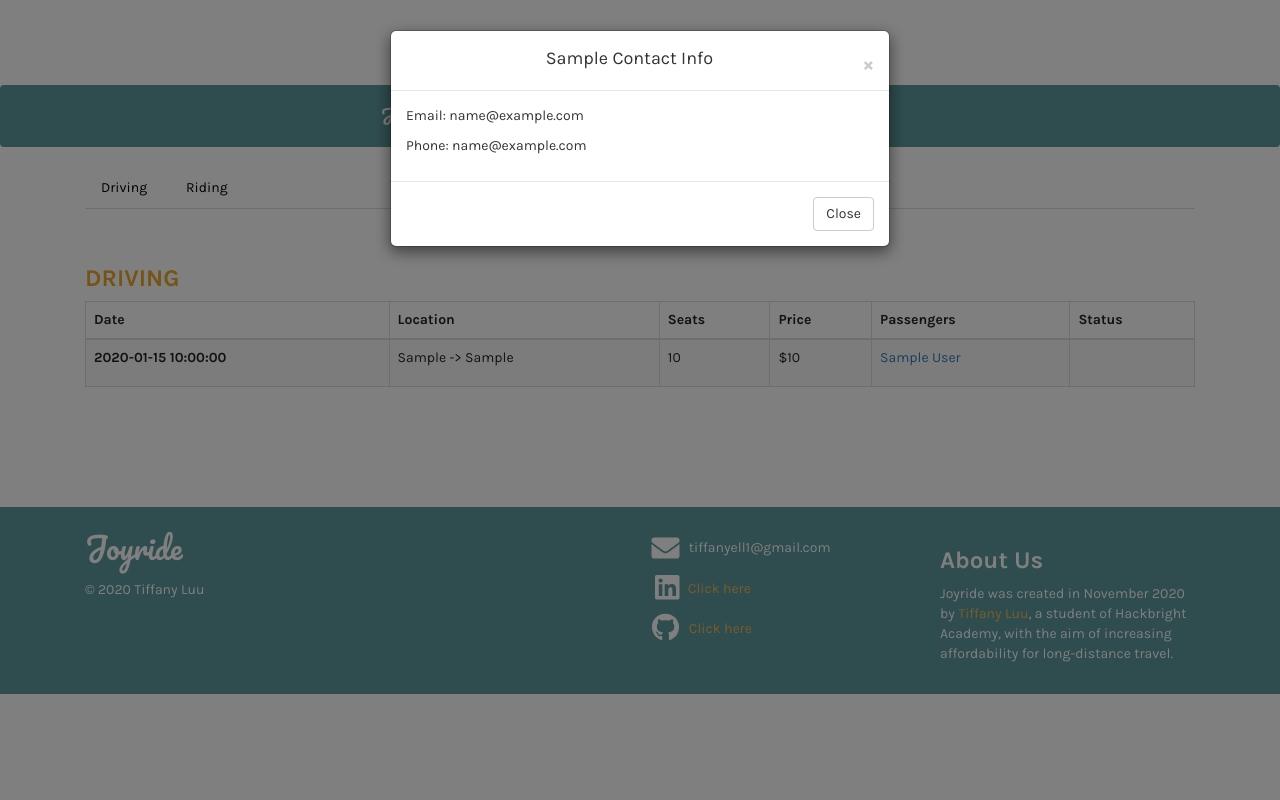
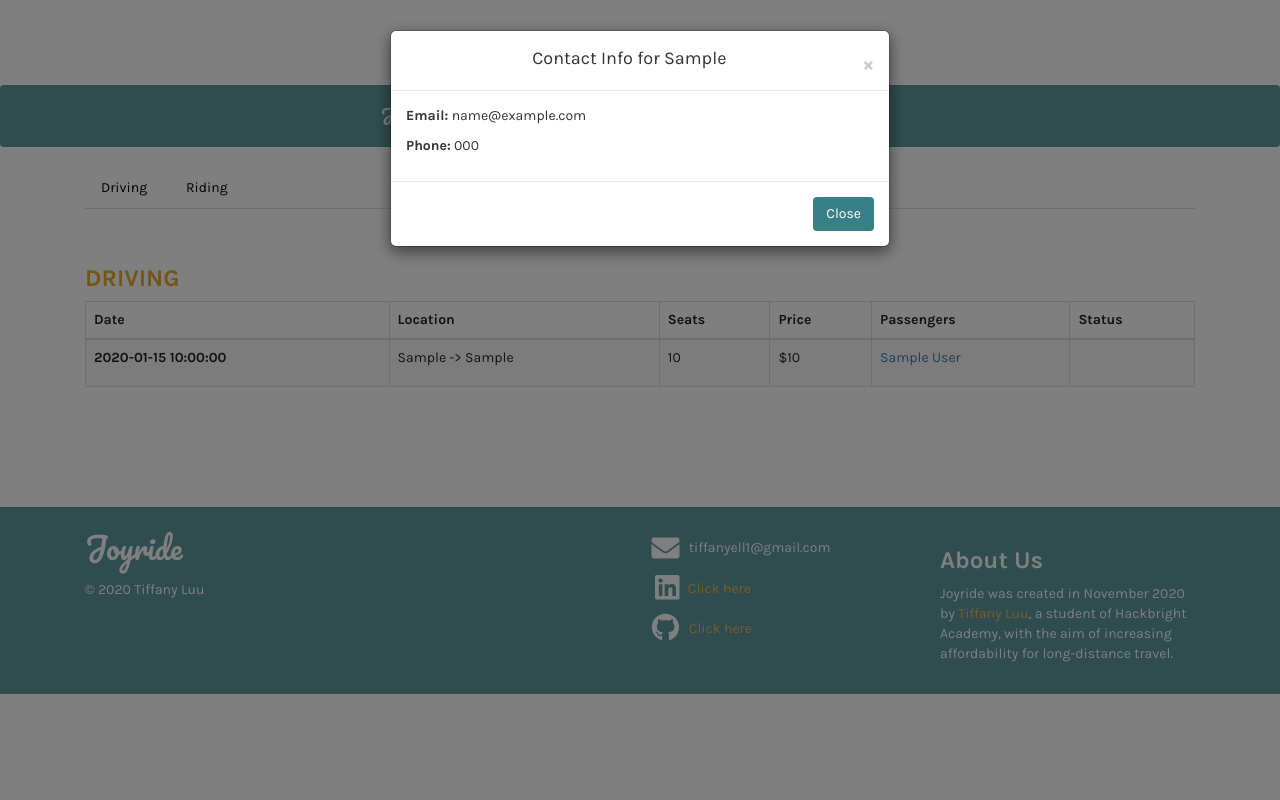
Before and after one commit to telle1/Joyride, a Flask app: template templates/current_trips.html in a window 1280 px wide, after a click that opens the changed part. Run offline with Flask 2, Linux system fonts and the light colour scheme; tables that the repository leaves empty hold one stand-in row (values such as "Sample post"); the template is opened without the code that fills it: values that come from a table or form of the project are taken from there, most other values are stand-ins (such as "Sample title", 1, 10 or a date in 2020); some libraries are stand-ins or nearby versions; some web fonts are replaced.

Commit message:
Added modal link before approval

```diff
--- a/templates/current_trips.html
+++ b/templates/current_trips.html
@@ -54,7 +54,9 @@
                 {% for req in rides.request %}
                   {% if req.status == 'Pending' %}
                 <form action="/confirm-rides.json" id="confirm-rides-{{req.request_id}}" method="post">
-                <span>Rider id {{req.rider_id}} ride id {{req.ride_id}}</span>
+              <!--  <span>Rider id {{req.rider_id}} ride id {{req.ride_id}}</span> -->
+                <span><a data-toggle="modal" href="#user-info-{{req.user.user_id}}">{{req.user.first_name}} {{req.user.last_name}}</a></span>
+
                 <input type="hidden" value = {{req.rider_id}} id = 'rider_id' name = 'rider_id'>
                 <input type="hidden" value = {{req.request_id}} id = 'request_id' name = 'request_id'>
                 <input type="radio" id="approved" name="request_status-{{req.request_id}}" value="Approved">
@@ -94,7 +96,8 @@
         <th scope="row">{{req.ride.date}}</th>
         <td>{{req.ride.start_loc}}</td>
         <td>{{req.ride.end_loc}}</td>
-        <td>{{req.ride.driver_id}}</td>
+      <!--  <td>{{req.ride.user.first_name}} {{req.ride.user.last_name}}</td> -->
+        <td><p><a data-toggle="modal" href="#driver-info-{{req.ride.driver_id}}">{{req.ride.user.first_name}} {{req.ride.user.last_name}}</a></p></td>
         <td>${{req.ride.price}}</td>
         <td>{{req.status}}</td>
       </tr>
@@ -107,21 +110,21 @@
 
 {% for rides in user_drives|sort(attribute='date') %}
 {% for req in rides.request %}
-<!--User Modals-->
+<!--Passenger Info Modal-->
 <div class="modal" id="user-info-{{req.user.user_id}}" role="dialog">
   <div class="modal-dialog">
     <!-- Modal content-->
     <div class="modal-content">
       <div class="modal-header">
-        <h4 class="modal-title w-100 text-center">{{req.user.first_name}} Contact Info</h4>
+        <h4 class="modal-title w-100 text-center"> Contact Info for {{req.user.first_name}}</h4>
         <button type="button" class="close" data-dismiss="modal">&times;</button>
       </div>
       <div class="modal-body">
-        <p>Email: {{req.user.email}}</p>
-        <p>Phone: {{req.user.email}}</p>
+        <p><span class='font-weight-bold'>Email:</span> {{req.user.email}}</p>
+        <p><span class='font-weight-bold'>Phone:</span> {{req.user.phone_num}}</p>
       </div>
       <div class="modal-footer">
-        <button type="button" class="btn btn-default" data-dismiss="modal">Close</button>
+        <button type="button" class="btn btn-theme" data-dismiss="modal">Close</button>
       </div>
     </div>
   </div>
@@ -129,6 +132,27 @@
 {% endfor %}
 {% endfor %}
 
+{% for req in current_user_rides %}
+<!--Driver Info Modal (Riding Page)-->
+<div class="modal" id="driver-info-{{req.ride.driver_id}}" role="dialog">
+  <div class="modal-dialog">
+    <!-- Modal content-->
+    <div class="modal-content">
+      <div class="modal-header">
+        <h4 class="modal-title w-100 text-center"> Contact Info for {{req.user.first_name}}</h4>
+        <button type="button" class="close" data-dismiss="modal">&times;</button>
+      </div>
+      <div class="modal-body">
+        <p><span class='font-weight-bold'>Email:</span> {{req.ride.user.email}}</p>
+        <p><span class='font-weight-bold'>Phone:</span> {{req.ride.user.phone_num}}</p>
+      </div>
+      <div class="modal-footer">
+        <button type="button" class="btn btn-theme" data-dismiss="modal">Close</button>
+      </div>
+    </div>
+  </div>
+</div>
+{% endfor %}
 {% endblock %}
 
 {% block script %}
```
